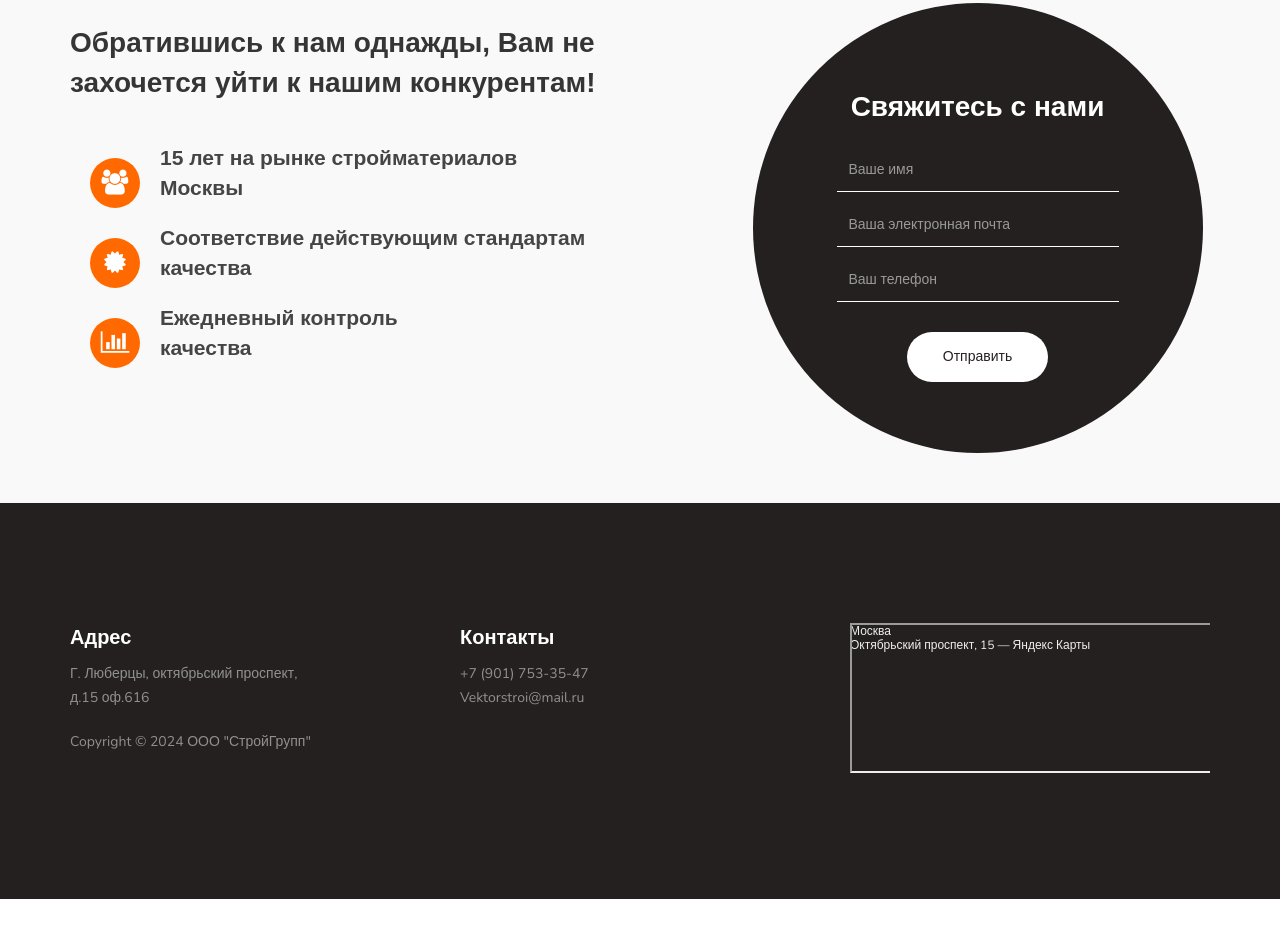
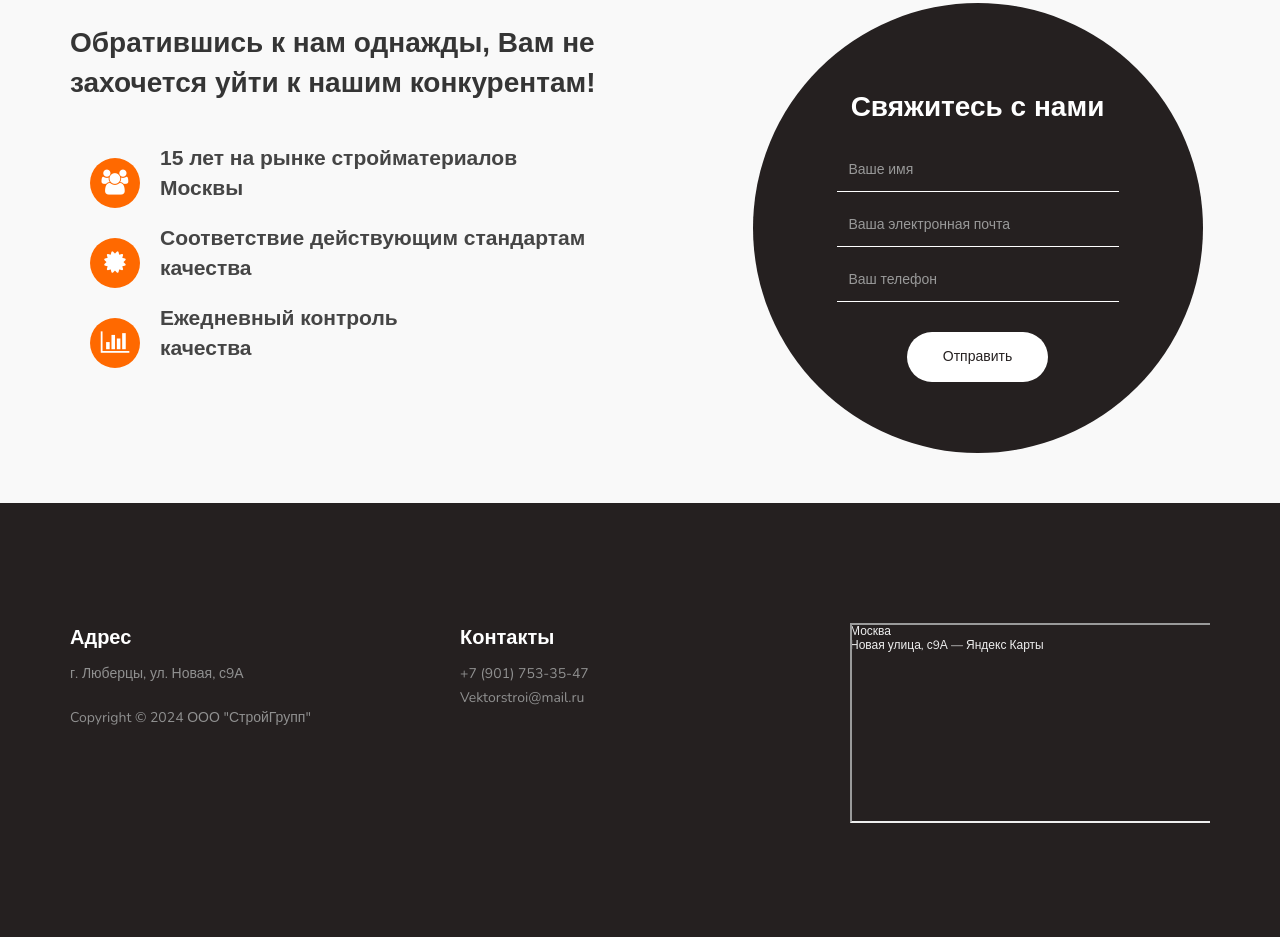
Before and after one commit to a0xp4/nevwers2, a plain HTML site: page sheben.html in a window 1280 px wide. Shown: the part 1570-2507 px from the top of the page. Before the commit the page ends 2469 px from the top, so only its background shows below. Drawn offline with nearby package versions, Linux system fonts and the light colour scheme; a web font is replaced by a local one.

Commit message:
Update sheben.html

```diff
--- a/sheben.html
+++ b/sheben.html
@@ -201,7 +201,7 @@
                                    <h2>Адрес</h2>
                               </div>
                               <address>
-                            <p>Г. Люберцы, октябрьский проспект,<br> д.15 оф.616</p>
+                                   <p>г. Люберцы, ул. Новая, с9А</p>
                               </address>
 
                               <div class="copyright-text">
@@ -224,14 +224,10 @@
                     </div>
 
                     <div class="col-md-4 col-sm-6">
-                    <div style="position:relative;overflow:hidden;"><a
-                            href="https://yandex.ru/maps/213/moscow/?utm_medium=mapframe&utm_source=maps"
-                            style="color:#eee;font-size:12px;position:absolute;top:0px;">Москва</a><a
-                            href="https://yandex.ru/maps/10738/lubercy/house/oktyabrskiy_prospekt_1
-                        5/Z04YfgFkTEQHQFtvfXp4dXRnYQ==/?ll=37.864359%2C55.695035&utm_medium=mapframe&utm_source=maps&z=17.64" style="color:#eee;font-size:12px;position:absolute;top:14px;">
-                            Октябрьский проспект, 15 — Яндекс Карты</a><iframe src="https://yandex.ru/map-widget/v1/?ll=37.864359%2C55.695035&mode=whatshere&whatshere%5Bpoint%5D=37.864462%2C55.694648&w
-                        hatshere%5Bzoom%5D=17&z=17.64" width="400" height="150" frameborder="1" allowfullscreen="true"
-                            style="position:relative;"></iframe></div>
+                         <div style="position:relative;overflow:hidden;"><a href="https://yandex.ru/maps/213/moscow/?utm_medium=mapframe&utm_source=maps" style="color:#eee;font-size:12px;position:absolute;top:0px;">
+                              Москва</a><a href="https://yandex.ru/maps/213/moscow/?ll=37.873080%2C55.693444&mode=whatshere&utm_medium=mapframe&utm_source=maps&whatshere%5Bpoint%5D=37.872997%2C55.693438&whatshere%5Bzoom%5D=17.64&z=17.64"
+                              style="color:#eee;font-size:12px;position:absolute;top:14px;">Новая улица, с9А — Яндекс Карты</a><iframe src="https://yandex.ru/map-widget/v1/?ll=37.873080%2C55.693444&mode=whatshere&whatshere%5Bpoint%5D=37.872997%2C55.693438&whatshere%5Bzoom%5D=17.64&z=17.64"
+                              width="400" height="200" frameborder="1" allowfullscreen="true" style="position:relative;"></iframe></div>
                     </div>
 
                </div>
```
Lines whose indentation alone changed are shown as unchanged.
